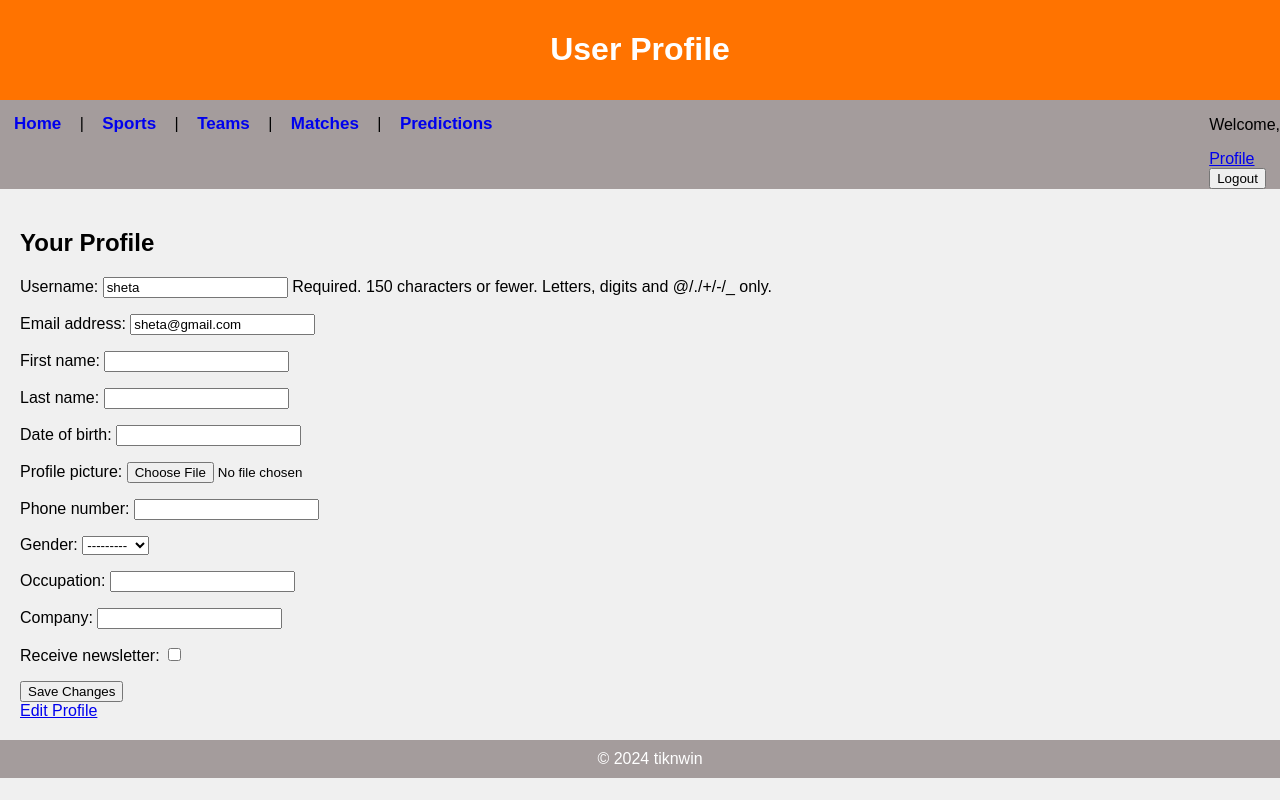
After one commit to sheta-darshan/tiknwin, a Django app: page /profile/ in a window 1280 px wide. The commit adds this page. Run offline with Django 5.2, Linux system fonts and the light colour scheme; a user stored in the database is signed in.

Commit message:
edit profile page

```diff
--- a/app/forms.py
+++ b/app/forms.py
@@ -15,3 +15,8 @@ class RegistrationForm(UserCreationForm):
     class Meta:
         model = User
         fields = ('username', 'email', 'first_name', 'last_name','password1', 'password2')
+
+class UserProfileForm(forms.ModelForm):
+    class Meta:
+        model = User
+        fields = ['username', 'email', 'first_name', 'last_name','date_of_birth', 'profile_picture', 'phone_number', 'gender', 'occupation', 'company' ,'receive_newsletter' ]
--- /dev/null
+++ b/app/templates/app/Profile.html
@@ -0,0 +1,25 @@
+{% extends 'app/layout.html' %}
+
+{% block title %}User Profile{% endblock %}
+
+{% block header %}User Profile{% endblock %}
+
+{% block content %}
+    <h2>Your Profile</h2>
+
+    {% if messages %}
+    {% for message in messages %}
+        <div class="alert alert-success">
+            {{ message }}
+        </div>
+    {% endfor %}
+    {% endif %}
+
+    <form method="post" action="{% url 'app:profile' %}">
+        {% csrf_token %}
+        {{ form.as_p }}
+        <button type="submit">Save Changes</button>
+    </form>
+
+    <a href="{% url 'app:profile' %}?edit=1">Edit Profile</a>
+{% endblock %}
--- a/app/templates/app/layout.html
+++ b/app/templates/app/layout.html
@@ -15,7 +15,7 @@
 
     <nav>
         <div class="left-links">
-            <a class="links" href="#home">Home</a> |
+            <a class="links" href="{% url 'app:index' %}">Home</a> |
             <a class="links" href="#sports">Sports</a> |
             <a class="links" href="#teams">Teams</a> |
             <a class="links" href="#matches">Matches</a> |
@@ -24,6 +24,7 @@
         <div class="right-links">
         {% if user.is_authenticated %}
             <p>Welcome, {{ user.first_name }}</p>
+            <a href="{% url 'app:profile' %}">Profile</a>
             <form method="post" action="{% url 'logout' %}">
                 {% csrf_token %}
                 <button type="submit">Logout</button>
--- a/app/urls.py
+++ b/app/urls.py
@@ -1,7 +1,7 @@
 from django.urls import path
 from django.contrib.auth.views import LoginView, LogoutView
 from django.contrib.auth import views as auth_views
-from .views import index, register
+from .views import index, register, profile
 
 app_name = 'app'
 
@@ -11,4 +11,5 @@ urlpatterns = [
     path("login/", auth_views.LoginView.as_view(template_name="app/login.html")),
     path('logout/', auth_views.LoginView.as_view(template_name="app/logout.html") , name='logout'),
     path("change-password/", auth_views.PasswordChangeView.as_view(template_name="change-password.html")),
+    path('profile/', profile , name='profile')
 ]
--- a/app/views.py
+++ b/app/views.py
@@ -1,5 +1,5 @@
 from django.shortcuts import render, redirect
-from .forms import RegistrationForm, CustomAuthenticationForm
+from .forms import RegistrationForm, CustomAuthenticationForm, UserProfileForm
 from django.contrib.auth import login, authenticate, logout
 from django.contrib import messages
 from django.contrib.auth.forms import AuthenticationForm
@@ -40,3 +40,15 @@ def login_view(request):
     else:
         form = CustomAuthenticationForm()
     return render(request=request, template_name="app/login.html", context={"login_form": form})
+
+def profile(request):
+    if request.method == 'POST':
+        form = UserProfileForm(request.POST, request.FILES, instance=request.user)
+        if form.is_valid():
+            form.save()
+            messages.success(request, 'Profile updated successfully.')
+            return redirect('app:profile')  # Redirect to the same page to show the updated profile
+    else:
+        form = UserProfileForm(instance=request.user)
+
+    return render(request, 'app/profile.html', {'form': form})
```
Also changed, not shown: db.sqlite3.
